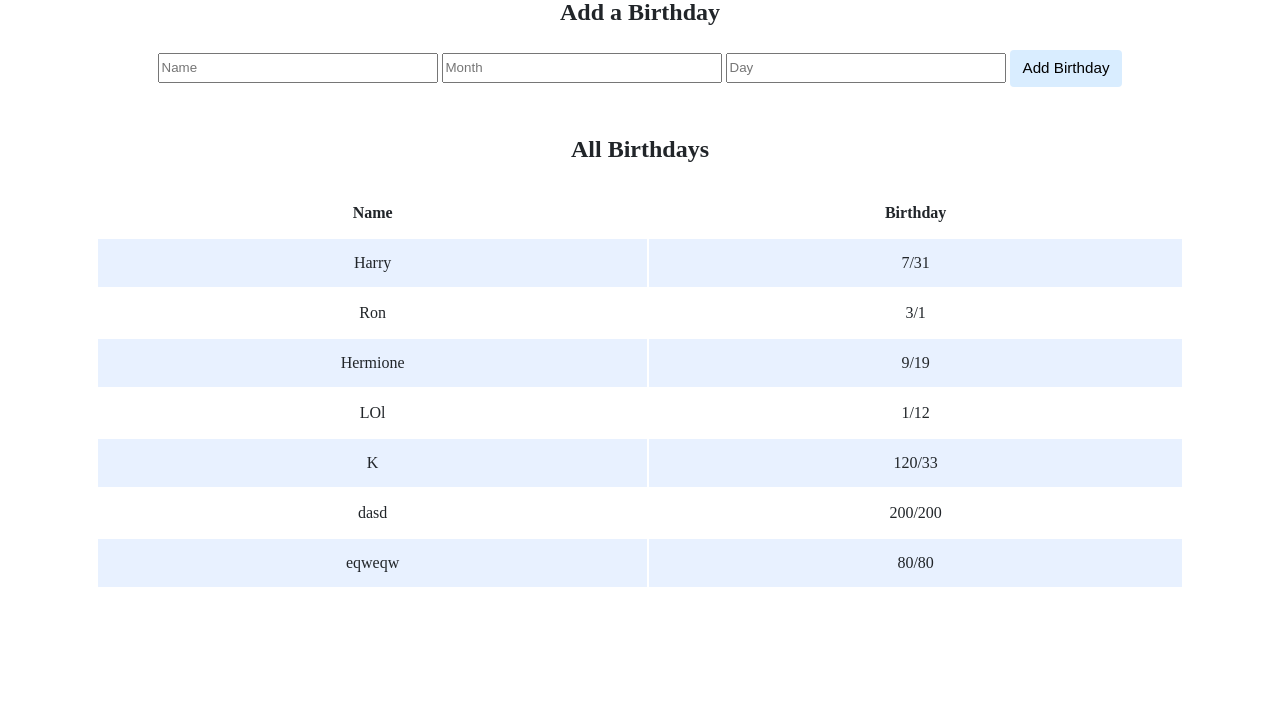
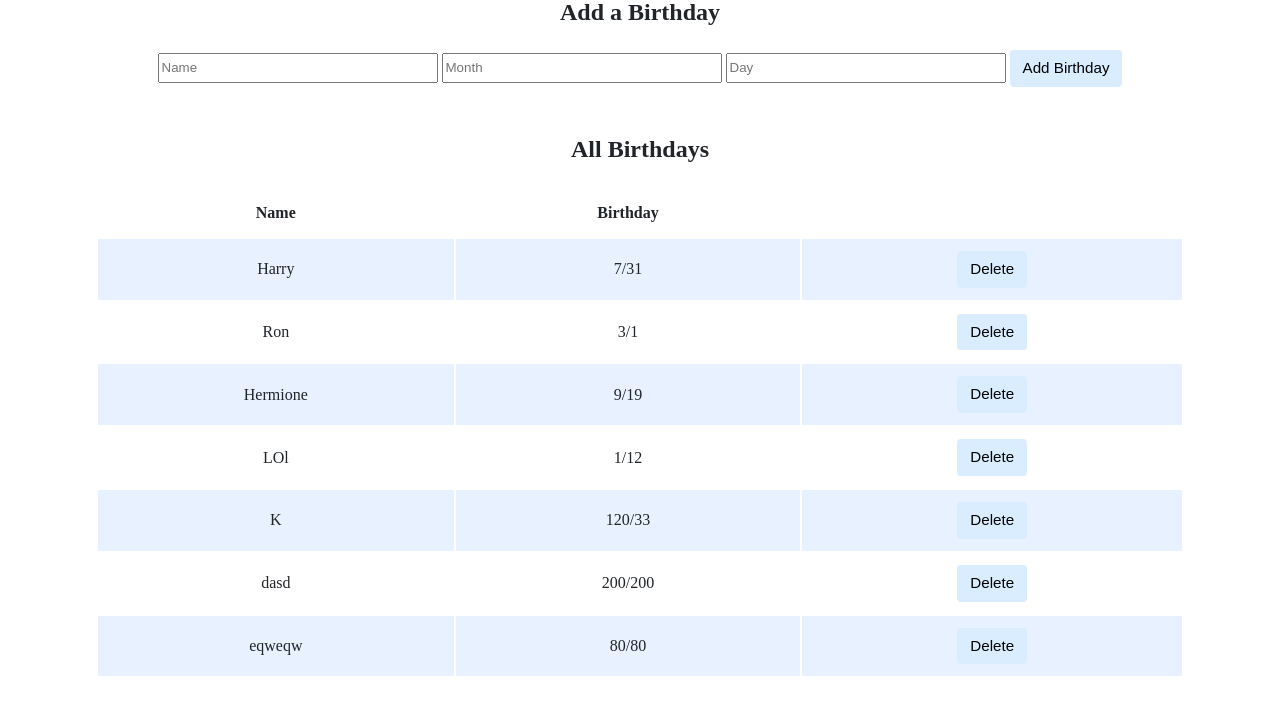
Before and after one commit to Florian-Katerndahl/cs50x-2023, a Flask app: page / in a window 1280 px wide. Shown: the part 266-976 px from the top of the page. Before the commit the page ends 853 px from the top, so only its background shows below. Run offline with Flask 3, Linux system fonts and the light colour scheme; some libraries are stand-ins or nearby versions.

Commit message:
Sun, Feb 11, 2024, 11:33 AM +00:00

```diff
--- a/birthdays/app.py
+++ b/birthdays/app.py
@@ -44,14 +44,14 @@ def index():
     else:
 
         # TODO: Display the entries in the database on index.html
-        birthdays = db.execute("SELECT name, day, month FROM birthdays;")
+        birthdays = db.execute("SELECT * FROM birthdays;")
 
         return render_template("index.html", birthdays=birthdays)
 
 
 @app.route("/delete", methods=["POST"])
 def delete():
-    name = request.form.get("name")
-    if name:
-        db.execute("DELETE ")
+    id = request.form.get("id")
+    if id:
+        db.execute("DELETE FROM brithdays WHERE id = ?;", id)
     return redirect("/")
--- a/birthdays/templates/index.html
+++ b/birthdays/templates/index.html
@@ -30,6 +30,7 @@
                         <tr>
                             <th>Name</th>
                             <th>Birthday</th>
+                            <th></th>
                         </tr>
                     </thead>
                     <tbody>
@@ -37,6 +38,12 @@
                         <tr>
                             <td>{{ birthday["name"] }}</td>
                             <td>{{ birthday["month"] }}/{{ birthday["day"] }}</td>
+                            <td>
+                                <form action="/delete" method="post">
+                                    <input name="id" type="text" hidden value="{{ birthday['id'] }}">
+                                    <button type="submit">Delete</button>
+                                </form>
+                            </td>
                         </tr>
                         {% endfor %}
                     </tbody>
```
